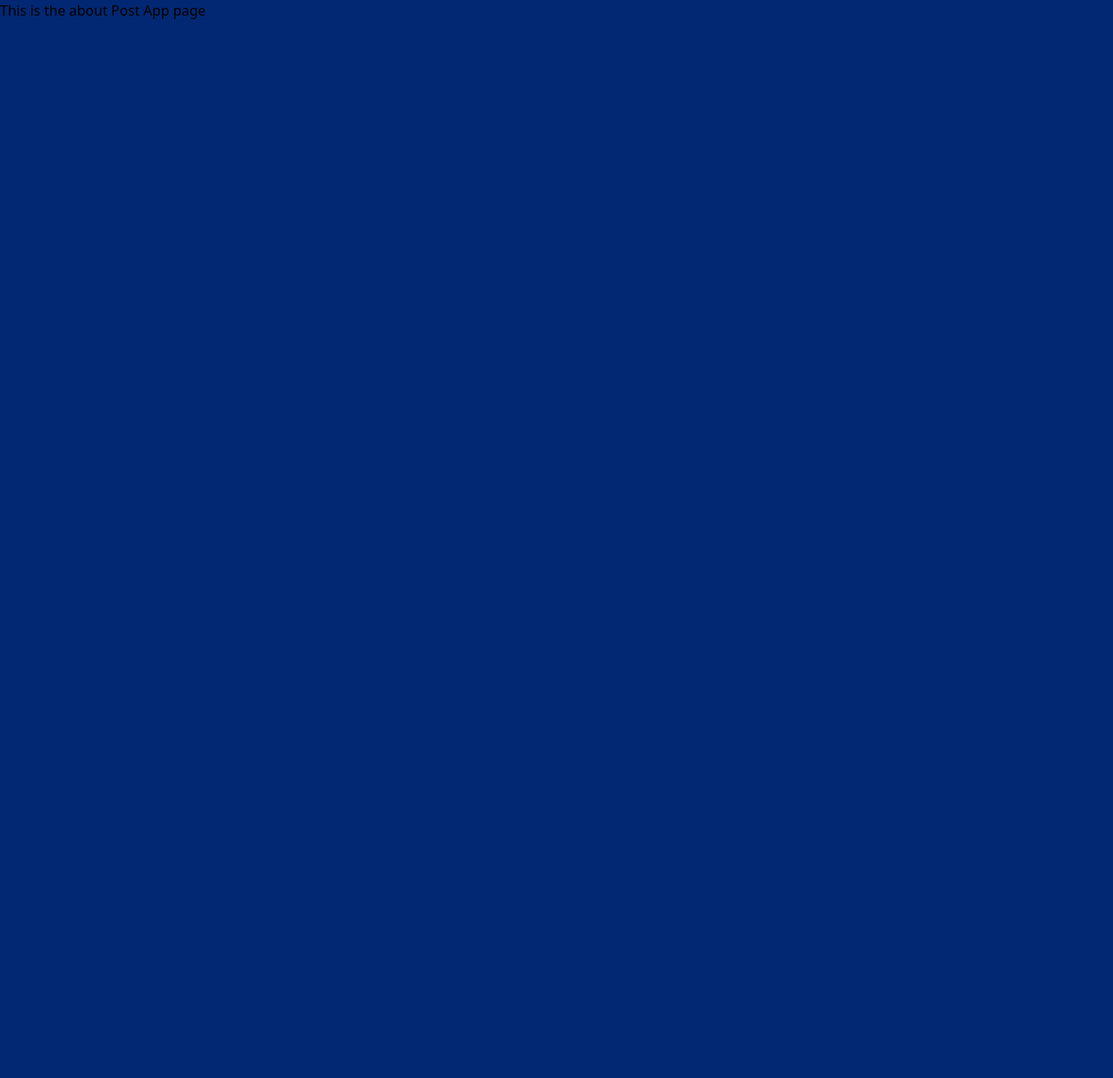
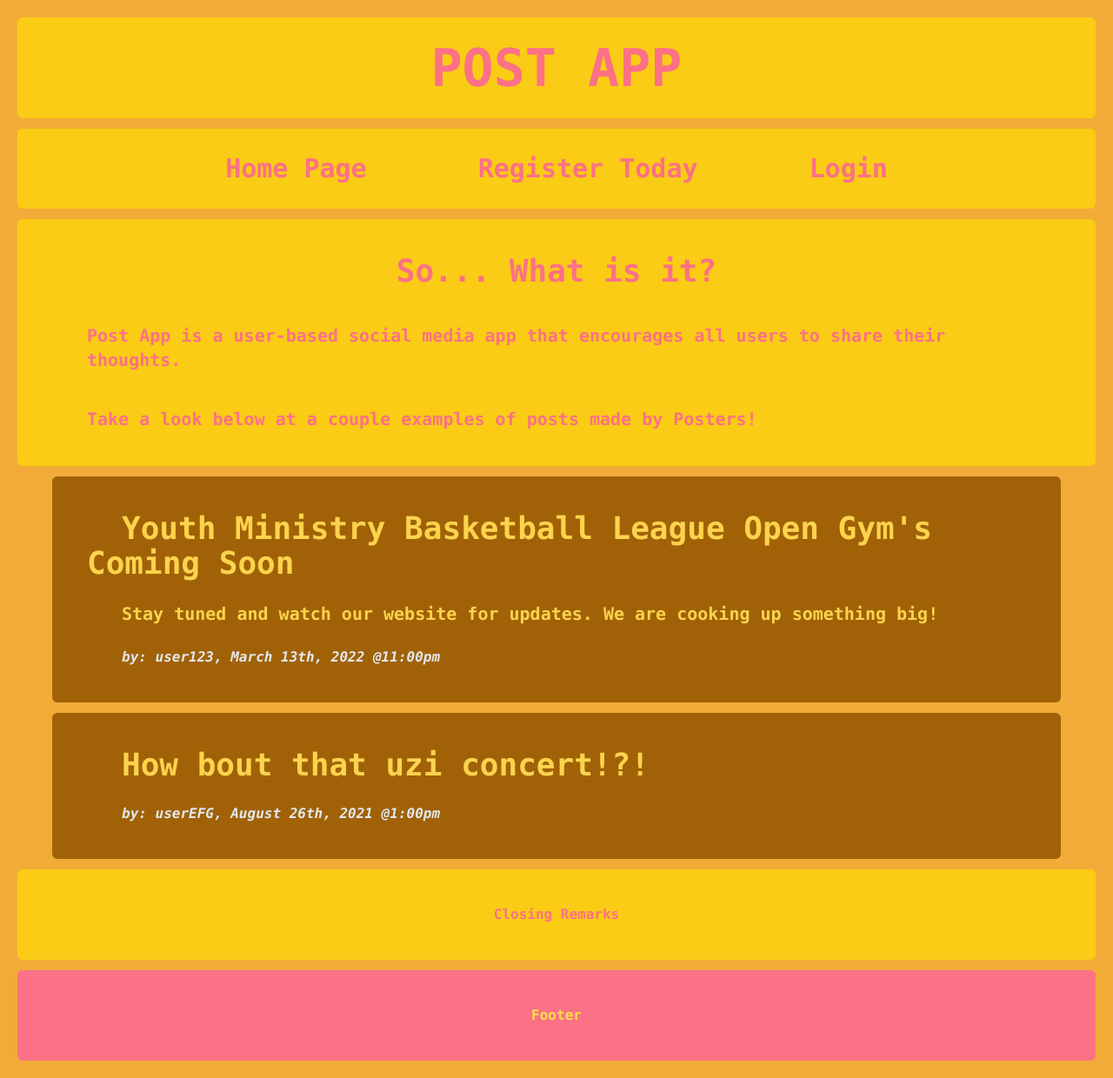
Before and after one commit to gabrielruggie/Post-App, a React (Create React App) app in the folder frontend/: page /about-us in a window 1280 px wide. Shown: the whole page at 87% size. Before the commit the page ends 800 px from the top, so only its background shows below. Built offline with nearby package versions, Linux system fonts and the light colour scheme.

Commit message:
started about us design

```diff
--- a/frontend/src/routes/About.jsx
+++ b/frontend/src/routes/About.jsx
@@ -1,8 +1,69 @@
-import React from 'react'
+import React, {useEffect}from 'react';
+import { Link } from "react-router-dom";
 
 // If you want to change the background color maybe write a function that will change it in App.css
 export default function About() {
+
+  useEffect(
+        () => {
+            document.querySelector('body').style.backgroundColor = "#F2AB39";
+        }
+    )
+
   return (
-    <div className="">This is the about Post App page</div>
+    <div className="grid grid-cols-1 gap-3 m-5">
+      <div
+      className='text-center font-mono font-bold text-6xl text-rose-400 bg-yellow-400 rounded-md p-7'
+      >
+        POST APP
+      </div>
+
+      <div
+       className='text-center font-mono font-bold text-3xl text-rose-400 bg-yellow-400 rounded-md p-7 space-x-32'
+      >
+        <span><Link to="/">Home Page</Link></span>
+        <span><Link to="/">Register Today</Link></span>
+        <span><Link to="/">Login</Link></span>
+      </div>
+
+      <div
+      className='text-center font-mono font-bold p-10 bg-yellow-400 rounded-md text-rose-400 space-y-10'
+      >
+        <span className='text-4xl'>So... What is it?</span>
+        <p className='text-left text-xl ml-10 mr-10'>Post App is a user-based social media app that encourages all users to
+        share their thoughts.
+        </p>
+        <p className='text-left text-xl ml-10 mr-10 '>Take a look below at a couple examples of posts made by Posters!
+        </p>
+      </div>
+
+      <div
+      className='font-mono font-bold p-10 ml-10 mr-10 bg-yellow-700 rounded-md text-amber-300 space-y-6
+      hover:bg-yellow-800'
+      >
+        <span className='text-4xl ml-10 mr-10'>Youth Ministry Basketball League Open Gym's Coming Soon</span>
+        <p className='text-xl ml-10 mr-10'>Stay tuned and watch our website for updates. We are cooking up something big!</p>
+        <div className='text-slate-200 italic ml-10'>by: user123, March 13th, 2022 @11:00pm</div>
+      </div>
+
+      <div
+      className='font-mono font-bold p-10 ml-10 mr-10 bg-yellow-700 rounded-md text-amber-300 space-y-6
+      hover:bg-yellow-800'
+      >
+        <span className='text-4xl ml-10 mr-10'>How bout that uzi concert!?!</span>
+        <div className='text-slate-200 italic ml-10'>by: userEFG, August 26th, 2021 @1:00pm</div>
+      </div>
+
+      <div
+      className='text-center font-mono font-bold p-10 bg-yellow-400 rounded-md text-rose-400'
+      >
+        Closing Remarks
+      </div>
+      <div
+      className='text-center first font-mono font-bold p-10 bg-rose-400 rounded-md text-yellow-300'
+      >
+        Footer
+      </div>
+    </div>
   )
 }
```
